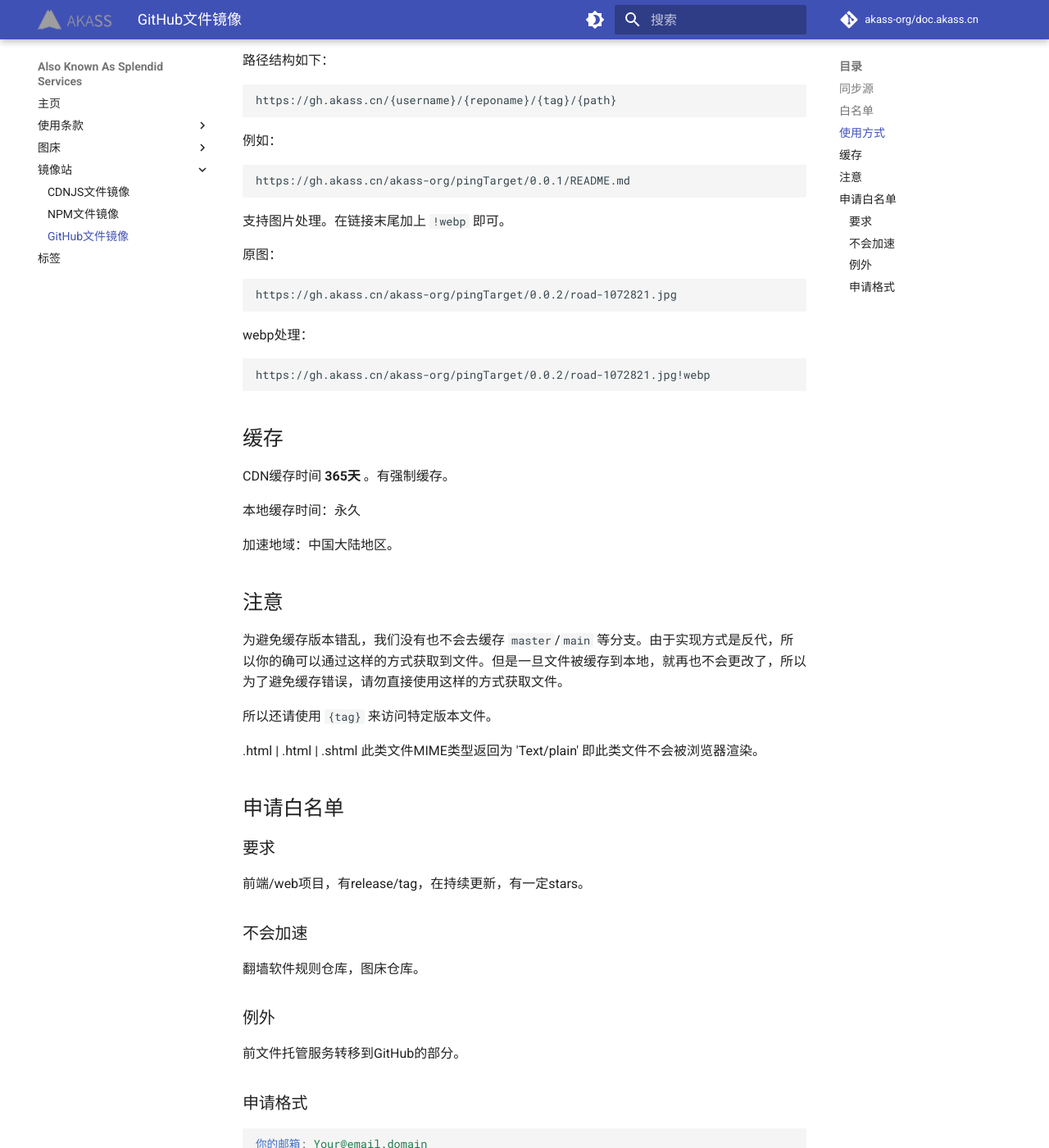
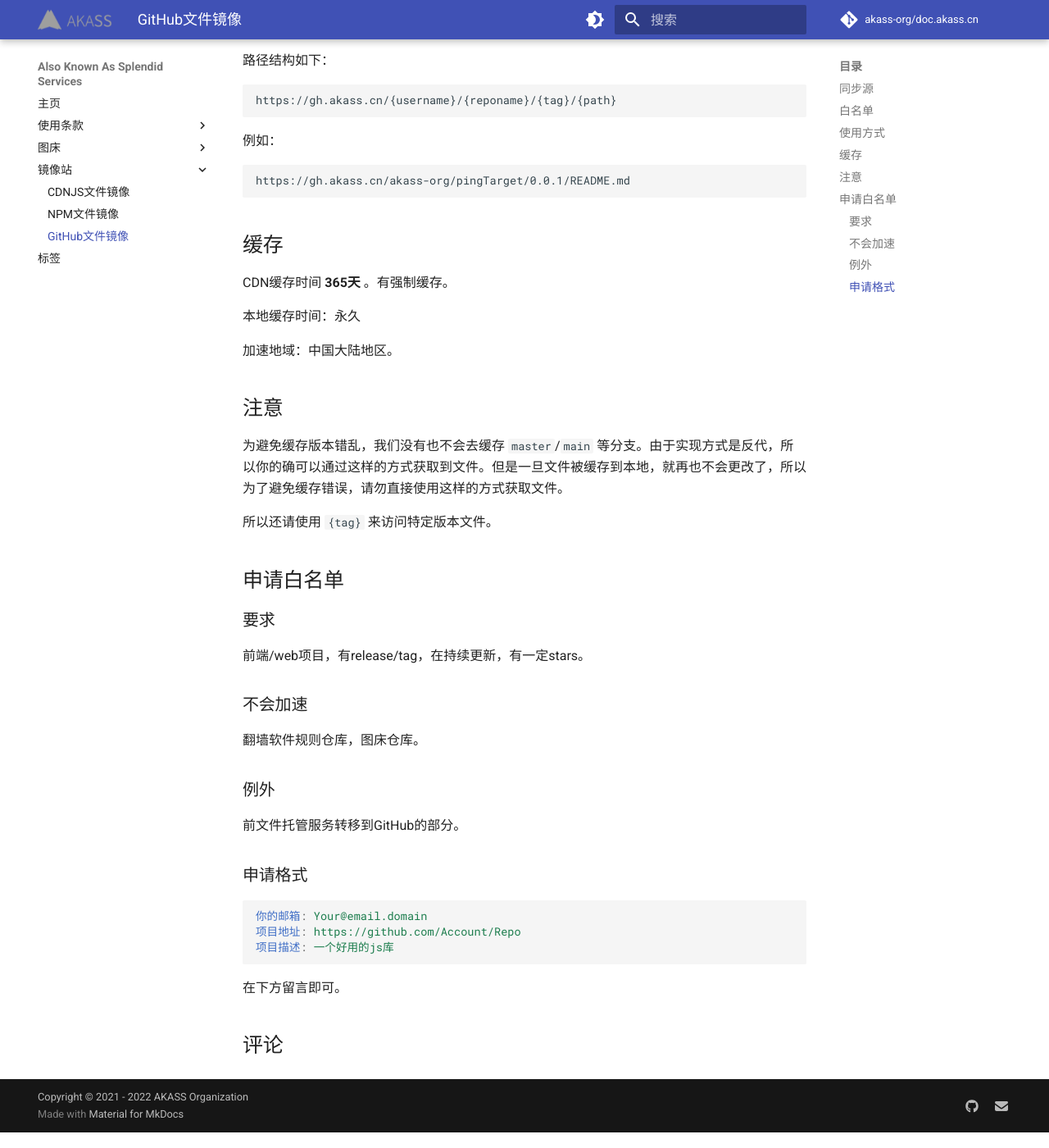
Before and after one commit to akass-org/doc.akass.cn, an MkDocs documentation site: the page built from docs/service/mirror/github.md, in a window 1280 px wide and 1400 px high, scrolled down 612 px. Shown: the whole window at 82% size. Built offline with MkDocs 1.6.1 and Material for MkDocs 9.7.7, drawn with Linux system fonts in a browser that asks for light colours; comment, search, counter and statistics services are not loaded.

Commit message:
更新 删除对Github文件的WebP压缩支持

````diff
--- a/docs/service/mirror/github.md
+++ b/docs/service/mirror/github.md
@@ -27,16 +27,6 @@
 https://gh.akass.cn/akass-org/pingTarget/0.0.1/README.md
 ```
 
-支持图片处理。在链接末尾加上 `!webp` 即可。
-
-原图：
-```
-https://gh.akass.cn/akass-org/pingTarget/0.0.2/road-1072821.jpg
-```
-webp处理：
-```
-https://gh.akass.cn/akass-org/pingTarget/0.0.2/road-1072821.jpg!webp
-```
 
 ## 缓存
 
@@ -52,17 +42,18 @@
 
 所以还请使用 `{tag}` 来访问特定版本文件。
 
-.html | .html | .shtml 此类文件MIME类型返回为 'Text/plain' 即此类文件不会被浏览器渲染。
-
 ## 申请白名单
 
 ### 要求
+
 前端/web项目，有release/tag，在持续更新，有一定stars。
 
 ### 不会加速
+
 翻墙软件规则仓库，图床仓库。
 
 ### 例外
+
 前文件托管服务转移到GitHub的部分。
 
 ### 申请格式
````
